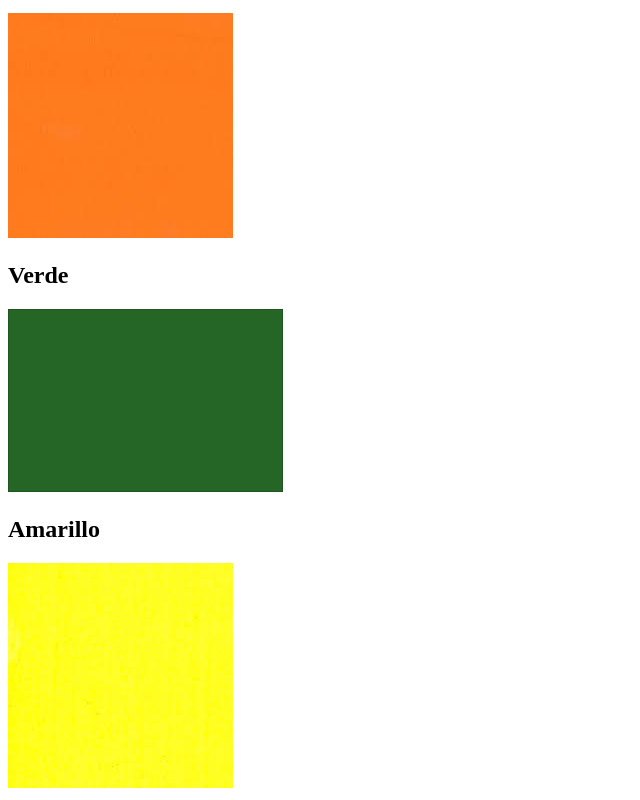
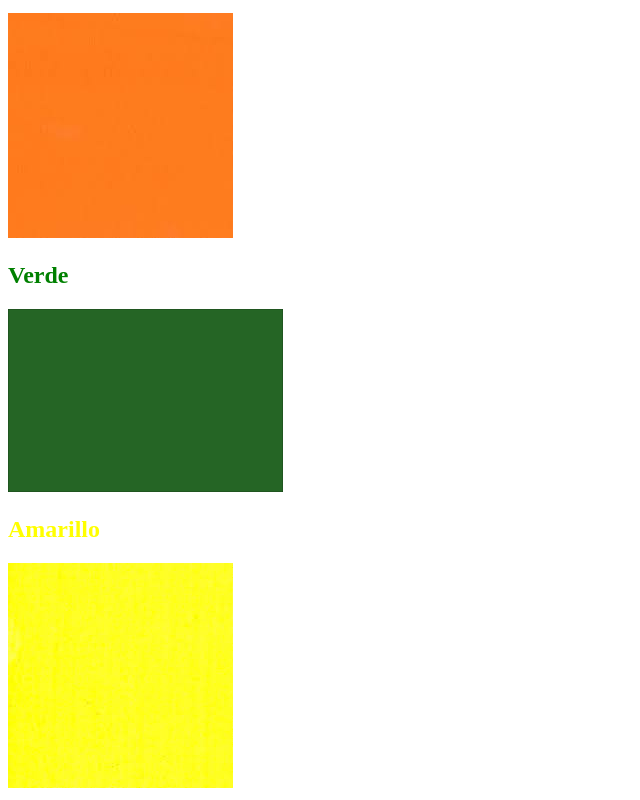
Before and after one commit to menaujiri/100_days_of_code, a plain HTML site: page Web Development/5.Introduction to CSS/5.4+Color+Vocab+Project (1)/index.html in a window 1280 px wide. Shown: the part 704-1504 px from the top of the page, without its empty margins (0-640 px from the left). Drawn offline with Linux system fonts and the light colour scheme.

Commit message:
style css

```diff
--- a/Web Development/5.Introduction to CSS/5.4+Color+Vocab+Project (1)/style.css
+++ b/Web Development/5.Introduction to CSS/5.4+Color+Vocab+Project (1)/style.css
@@ -10,4 +10,10 @@ h2[id="orange"]{
     color: orange
 }
 
-h2[id="green"]
+h2[id="green"]{
+    color: green
+}
+
+h2[id="yellow"]{
+    color: yellow
+}
```
